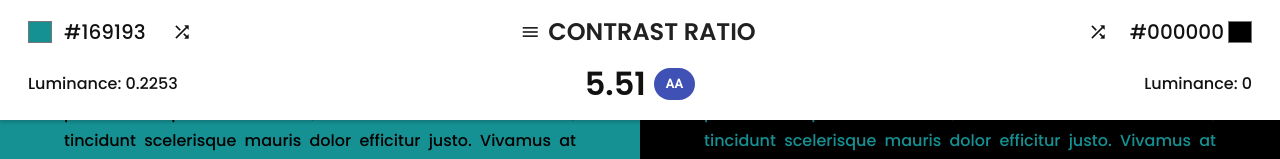
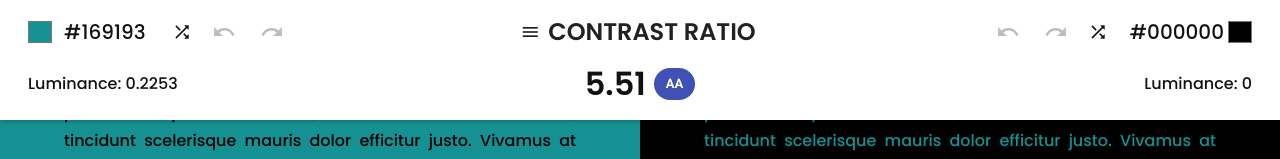
Before and after one commit to CeyandmeP/colorly, a React (Create React App) app: page /colorly/contrast in a window 1280 px wide. Shown: the top 159 px of the page. Built offline with nearby package versions, Linux system fonts and the light colour scheme.

Commit message:
Add undo and redo actions

```diff
--- a/src/actions.js
+++ b/src/actions.js
@@ -1,3 +1,13 @@
+export const setSelectedHarmony = (harmony) => ({
+  type: 'SET_SELECTED_HARMONY',
+  harmony,
+});
+
+export const setSelectedColorBlindness = (colorBlindness) => ({
+  type: 'SET_SELECTED_COLOR_BLINDNESS',
+  colorBlindness,
+});
+
 export const setBaseColor = (color) => ({
   type: 'SET_BASE_COLOR',
   color,
@@ -8,12 +18,26 @@ export const setSecondaryBaseColor = (color) => ({
   color,
 });
 
-export const setSelectedHarmony = (harmony) => ({
-  type: 'SET_SELECTED_HARMONY',
-  harmony,
+export const shuffleBaseColor = () => ({
+  type: 'SHUFFLE_BASE_COLOR',
 });
 
-export const setSelectedColorBlindness = (colorBlindness) => ({
-  type: 'SET_SELECTED_COLOR_BLINDNESS',
-  colorBlindness,
+export const shuffleSecondaryBaseColor = () => ({
+  type: 'SHUFFLE_SECONDARY_BASE_COLOR',
 });
+
+export const redoBaseColor = () => ({
+  type: 'REDO_BASE_COLOR',
+});
+
+export const redoSecondaryBaseColor = () => ({
+  type: 'REDO_SECONDARY_BASE_COLOR',
+});
+
+export const undoBaseColor = () => ({
+  type: 'UNDO_BASE_COLOR',
+});
+
+export const undoSecondaryBaseColor = () => ({
+  type: 'UNDO_SECONDARY_BASE_COLOR',
+});
--- a/src/components/AppHeader.js
+++ b/src/components/AppHeader.js
@@ -1,4 +1,5 @@
 import React, { useEffect, useState } from 'react';
+import { useDispatch, useSelector } from 'react-redux';
 import { withRouter } from 'react-router-dom';
 import PropTypes from 'prop-types';
 import classNames from 'classnames';
@@ -10,8 +11,22 @@ import {
   MaterialMenuItem,
 } from './material';
 import ColorPicker from './ColorPicker';
+import {
+  redoBaseColor,
+  redoSecondaryBaseColor,
+  shuffleBaseColor,
+  shuffleSecondaryBaseColor,
+  undoBaseColor,
+  undoSecondaryBaseColor,
+} from '../actions';
 import { routes } from '../routes';
-import { isValidColor, randomColorHex } from '../utils/colors';
+import {
+  canRedoBaseColor,
+  canRedoSecondaryBaseColor,
+  canUndoBaseColor,
+  canUndoSecondaryBaseColor,
+} from '../selectors';
+import { isValidColor } from '../utils/colors';
 import { withBaseColor } from '../utils/hoc';
 import './AppHeader.css';
 
@@ -22,6 +37,12 @@ const AppHeader = ({
   setSecondaryBaseColor,
   history,
 }) => {
+  const dispatch = useDispatch();
+  const _canRedoBaseColor = useSelector(canRedoBaseColor);
+  const _canRedoSecondaryBaseColor = useSelector(canRedoSecondaryBaseColor);
+  const _canUndoBaseColor = useSelector(canUndoBaseColor);
+  const _canUndoSecondaryBaseColor = useSelector(canUndoSecondaryBaseColor);
+
   const [pageMenuAnchor, setPageMenuAnchor] = useState(null);
   const matchedRoute = Object.values(routes).find((route) => {
     if (route.exact) {
@@ -65,8 +86,12 @@ const AppHeader = ({
       <ColorPicker
         id="color-picker-primary"
         alignment="left"
+        allowRedo={_canRedoBaseColor}
+        allowUndo={_canUndoBaseColor}
         onColorChange={setBaseColor}
-        onShuffleClick={() => setBaseColor(randomColorHex())}
+        onShuffleClick={() => dispatch(shuffleBaseColor())}
+        onUndoClick={() => dispatch(undoBaseColor())}
+        onRedoClick={() => dispatch(redoBaseColor())}
         showLabel
         value={new Color(baseColor).hex()}
       />
@@ -106,8 +131,12 @@ const AppHeader = ({
         <ColorPicker
           id="color-picker-secondary"
           alignment="right"
+          allowRedo={_canRedoSecondaryBaseColor}
+          allowUndo={_canUndoSecondaryBaseColor}
           onColorChange={setSecondaryBaseColor}
-          onShuffleClick={() => setSecondaryBaseColor(randomColorHex())}
+          onShuffleClick={() => dispatch(shuffleSecondaryBaseColor())}
+          onUndoClick={() => dispatch(undoSecondaryBaseColor())}
+          onRedoClick={() => dispatch(redoSecondaryBaseColor())}
           showLabel
           value={new Color(secondaryBaseColor).hex()}
         />
--- a/src/components/ColorPicker.js
+++ b/src/components/ColorPicker.js
@@ -11,8 +11,12 @@ const ColorPicker = React.forwardRef(
       className,
       id = 'color-picker',
       alignment = 'left',
+      allowRedo = true,
+      allowUndo = true,
       onColorChange = () => {},
       onShuffleClick = () => {},
+      onUndoClick = () => {},
+      onRedoClick = () => {},
       showLabel = false,
       value,
     },
@@ -64,12 +68,59 @@ const ColorPicker = React.forwardRef(
           aria-label="Randomize"
           className="shuffle-button"
           color="inherit"
-          // component="span"
           fontSize="small"
           onClick={onShuffleClick}
         >
           <MaterialIcon>shuffle</MaterialIcon>
         </MaterialIconButton>
+        {alignment === 'left' && (
+          <>
+            <MaterialIconButton
+              aria-label="Undo"
+              className="undo-button"
+              color="inherit"
+              disabled={!allowUndo}
+              fontSize="small"
+              onClick={onUndoClick}
+            >
+              <MaterialIcon>undo</MaterialIcon>
+            </MaterialIconButton>
+            <MaterialIconButton
+              aria-label="Redo"
+              className="redo-button"
+              color="inherit"
+              disabled={!allowRedo}
+              fontSize="small"
+              onClick={onRedoClick}
+            >
+              <MaterialIcon>redo</MaterialIcon>
+            </MaterialIconButton>
+          </>
+        )}
+        {alignment === 'right' && (
+          <>
+            <MaterialIconButton
+              aria-label="Redo"
+              className="redo-button"
+              color="inherit"
+              disabled={!allowRedo}
+              fontSize="small"
+              onClick={onRedoClick}
+            >
+              <MaterialIcon>redo</MaterialIcon>
+            </MaterialIconButton>
+            <MaterialIconButton
+              aria-label="Undo"
+              className="undo-button"
+              color="inherit"
+              disabled={!allowUndo}
+              fontSize="small"
+              onClick={onUndoClick}
+            >
+              <MaterialIcon>undo</MaterialIcon>
+            </MaterialIconButton>
+          </>
+        )}
       </div>
     );
   }
@@ -80,8 +131,12 @@ ColorPicker.propTypes = {
   className: PropTypes.string,
   id: PropTypes.string,
   alignment: PropTypes.oneOf(['left', 'right']),
+  allowRedo: PropTypes.bool,
+  allowUndo: PropTypes.bool,
   onColorChange: PropTypes.func,
   onShuffleClick: PropTypes.func,
+  onUndoClick: PropTypes.func,
+  onRedoClick: PropTypes.func,
   showLabel: PropTypes.bool,
   value: PropTypes.string,
 };
--- a/src/reducers.js
+++ b/src/reducers.js
@@ -3,35 +3,129 @@ import { randomColorHex } from './utils/colors';
 import Color from 'color';
 
 const defaultState = {
-  baseColor: randomColorHex(),
-  secondaryBaseColor: '#000000',
+  baseColors: [randomColorHex()],
+  baseColorIndex: 0,
+  secondaryBaseColors: ['#000000'],
+  secondaryBaseColorIndex: 0,
   selectedHarmony: null,
   selectedColorBlindness: null,
 };
 
-const color = (state = defaultState, action) => {
-  switch (action.type) {
-    case 'SET_BASE_COLOR':
+const setSelectedHarmony = (state, action) => {
+  return { ...state, selectedHarmony: action.harmony };
+};
+
+const setSelectedColorBlindness = (state, action) => {
+  return { ...state, selectedColorBlindness: action.colorBlindness };
+};
+
+const addBaseColor = (state, color) => {
+  if (
+    state.baseColors.length > 0 &&
+    state.baseColors[state.baseColors.length - 1] === color
+  ) {
+    return state;
+  }
+  const baseColors = state.baseColors
+    .slice(0, state.baseColorIndex + 1)
+    .concat(color);
+  return {
+    ...state,
+    baseColors,
+    baseColorIndex: baseColors.length - 1,
+  };
+};
+
+const addSecondaryBaseColor = (state, color) => {
+  if (
+    state.secondaryBaseColors.length > 0 &&
+    state.secondaryBaseColors[state.secondaryBaseColors.length - 1] === color
+  ) {
+    return state;
+  }
+  const secondaryBaseColors = state.secondaryBaseColors
+    .slice(0, state.secondaryBaseColorIndex + 1)
+    .concat(color);
+  return {
+    ...state,
+    secondaryBaseColors: secondaryBaseColors,
+    secondaryBaseColorIndex: secondaryBaseColors.length - 1,
+  };
+};
+
+const setBaseColor = (state, action) => {
   try {
     new Color(action.color);
-        return { ...state, baseColor: action.color };
+    return addBaseColor(state, action.color);
   } catch {
     return state;
   }
-    case 'SET_SECONDARY_BASE_COLOR':
+};
+
+const setSecondaryBaseColor = (state, action) => {
   try {
     new Color(action.color);
-        return { ...state, secondaryBaseColor: action.color };
+    return addSecondaryBaseColor(state, action.color);
   } catch {
     return state;
   }
-    case 'SET_SELECTED_HARMONY':
-      return { ...state, selectedHarmony: action.harmony };
-    case 'SET_SELECTED_COLOR_BLINDNESS':
-      return { ...state, selectedColorBlindness: action.colorBlindness };
-    default:
-      return state;
-  }
+};
+
+const shuffleBaseColor = (state, action) =>
+  addBaseColor(state, randomColorHex());
+
+const shuffleSecondaryBaseColor = (state, action) =>
+  addSecondaryBaseColor(state, randomColorHex());
+
+const redoBaseColor = (state, action) => {
+  return {
+    ...state,
+    baseColorIndex: Math.min(
+      state.baseColorIndex + 1,
+      state.baseColors.length - 1
+    ),
+  };
+};
+
+const redoSecondaryBaseColor = (state, action) => {
+  return {
+    ...state,
+    secondaryBaseColorIndex: Math.min(
+      state.secondaryBaseColorIndex + 1,
+      state.secondaryBaseColors.length - 1
+    ),
+  };
+};
+
+const undoBaseColor = (state, action) => {
+  return {
+    ...state,
+    baseColorIndex: Math.max(state.baseColorIndex - 1, 0),
+  };
+};
+
+const undoSecondaryBaseColor = (state, action) => {
+  return {
+    ...state,
+    secondaryBaseColorIndex: Math.max(state.secondaryBaseColorIndex - 1, 0),
+  };
+};
+
+const bindings = {
+  SET_SELECTED_HARMONY: setSelectedHarmony,
+  SET_SELECTED_COLOR_BLINDNESS: setSelectedColorBlindness,
+  SET_BASE_COLOR: setBaseColor,
+  SET_SECONDARY_BASE_COLOR: setSecondaryBaseColor,
+  SHUFFLE_BASE_COLOR: shuffleBaseColor,
+  SHUFFLE_SECONDARY_BASE_COLOR: shuffleSecondaryBaseColor,
+  REDO_BASE_COLOR: redoBaseColor,
+  REDO_SECONDARY_BASE_COLOR: redoSecondaryBaseColor,
+  UNDO_BASE_COLOR: undoBaseColor,
+  UNDO_SECONDARY_BASE_COLOR: undoSecondaryBaseColor,
+};
+
+const color = (state = defaultState, action) => {
+  return bindings[action.type] ? bindings[action.type](state, action) : state;
 };
 
 const reducers = combineReducers({
--- a/src/selectors.js
+++ b/src/selectors.js
@@ -1,5 +1,18 @@
-export const getBaseColor = (state) => state.color.baseColor;
-export const getSecondaryBaseColor = (state) => state.color.secondaryBaseColor;
+export const getBaseColor = (state) =>
+  state.color.baseColors[state.color.baseColorIndex];
+export const getSecondaryBaseColor = (state) =>
+  state.color.secondaryBaseColors[state.color.secondaryBaseColorIndex];
+
 export const getSelectedHarmony = (state) => state.color.selectedHarmony;
 export const getSelectedColorBlindness = (state) =>
   state.color.selectedColorBlindness;
+
+export const canUndoBaseColor = (state) => state.color.baseColorIndex > 0;
+export const canUndoSecondaryBaseColor = (state) =>
+  state.color.secondaryBaseColorIndex > 0;
+
+export const canRedoBaseColor = (state) =>
+  state.color.baseColorIndex < state.color.baseColors.length - 1;
+export const canRedoSecondaryBaseColor = (state) =>
+  state.color.secondaryBaseColorIndex <
+  state.color.secondaryBaseColors.length - 1;
--- a/src/utils/colors.js
+++ b/src/utils/colors.js
@@ -22,7 +22,7 @@ export const randomColor = () =>
     'rgb'
   );
 
-export const randomColorHex = () => randomColor().hex();
+export const randomColorHex = () => randomColor().hex().toLowerCase();
 
 export const isValidColor = (strColor) => {
   const s = new Option().style;
```
Lines whose indentation alone changed are shown as unchanged.
